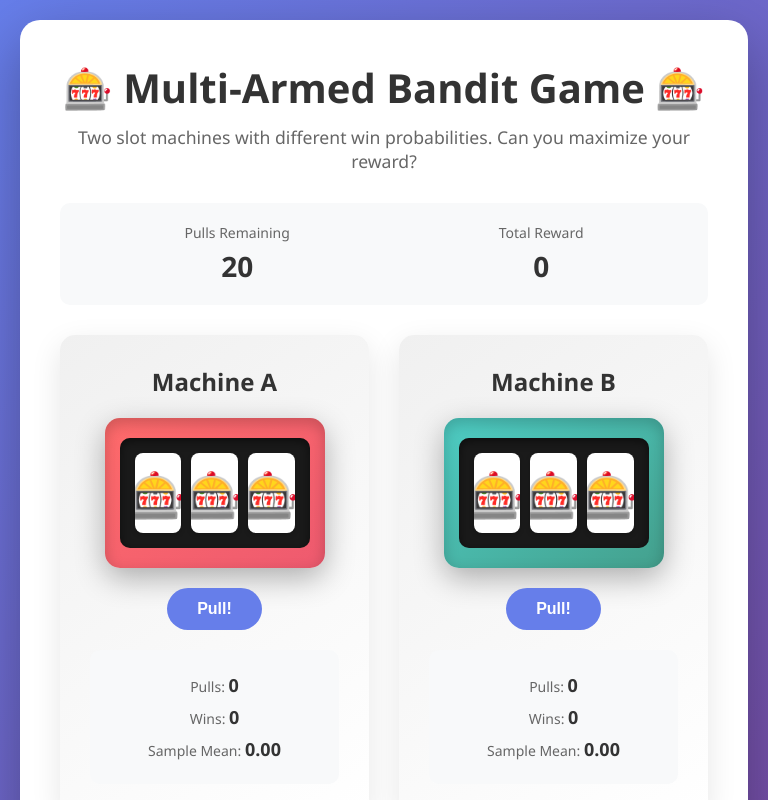
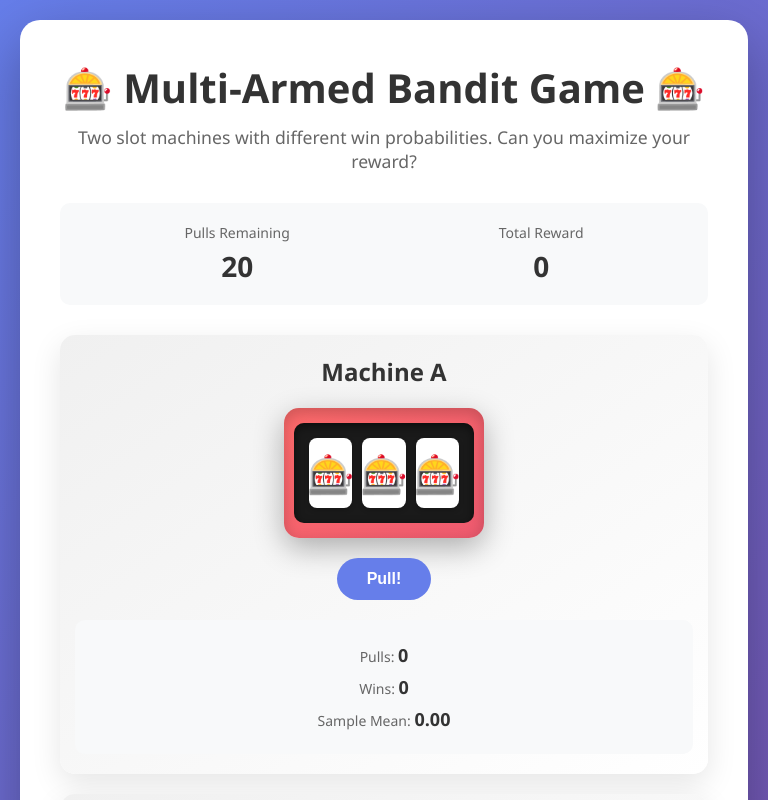
Before and after one commit to luoninz1/MAB_Demo, a plain HTML site: page index.html in a window 768 px wide. Both pictures are taken after a click on the button "Start Game". Shown: the top 800 px of the page. Drawn offline with Linux system fonts and the light colour scheme.

Commit message:
boundary adjust

```diff
--- a/index.html
+++ b/index.html
@@ -24,17 +24,36 @@
         .container {
             background: white;
             border-radius: 20px;
-            padding: 40px;
+            padding: 40px 20px;
             box-shadow: 0 20px 60px rgba(0, 0, 0, 0.3);
-            max-width: 900px;
+            max-width: 1100px;
             width: 100%;
+            overflow-x: hidden;
+        }
+
+        @media (max-width: 768px) {
+            .container {
+                padding: 20px 10px;
+            }
+        }
+
+        @media (min-width: 768px) {
+            .container {
+                padding: 40px;
+            }
         }
 
         h1 {
             text-align: center;
             color: #333;
             margin-bottom: 10px;
-            font-size: 2.5em;
+            font-size: 1.8em;
+        }
+
+        @media (min-width: 768px) {
+            h1 {
+                font-size: 2.5em;
+            }
         }
 
         .subtitle {
@@ -126,19 +145,29 @@
 
         .machines-container {
             display: flex;
-            justify-content: space-around;
-            gap: 30px;
+            justify-content: center;
+            gap: 20px;
             margin-bottom: 30px;
+            flex-wrap: wrap;
         }
 
         .machine {
             flex: 1;
+            min-width: 280px;
+            max-width: 450px;
             background: linear-gradient(145deg, #f0f0f0, #ffffff);
             border-radius: 15px;
-            padding: 30px;
+            padding: 30px 20px;
             box-shadow: 0 10px 30px rgba(0, 0, 0, 0.1);
             text-align: center;
             transition: transform 0.3s;
+        }
+
+        @media (max-width: 768px) {
+            .machine {
+                min-width: 100%;
+                padding: 20px 15px;
+            }
         }
 
         .machine:hover {
@@ -158,7 +187,8 @@
         }
 
         .slot-machine {
-            width: 220px;
+            width: 100%;
+            max-width: 220px;
             background: linear-gradient(145deg, #ff6b6b, #ee5a6f);
             border-radius: 15px;
             margin: 0 auto 20px;
@@ -166,6 +196,13 @@
             box-shadow: inset 0 5px 15px rgba(0, 0, 0, 0.2), 0 10px 30px rgba(0, 0, 0, 0.3);
             cursor: pointer;
             transition: all 0.3s;
+        }
+
+        @media (max-width: 768px) {
+            .slot-machine {
+                max-width: 200px;
+                padding: 15px 10px;
+            }
         }
 
         .machine:nth-child(2) .slot-machine {
@@ -202,6 +239,13 @@
             overflow: hidden;
             position: relative;
             box-shadow: 0 2px 5px rgba(0, 0, 0, 0.2);
+        }
+
+        @media (max-width: 768px) {
+            .reel {
+                height: 70px;
+                font-size: 38px;
+            }
         }
 
         .reel-symbol {
```
